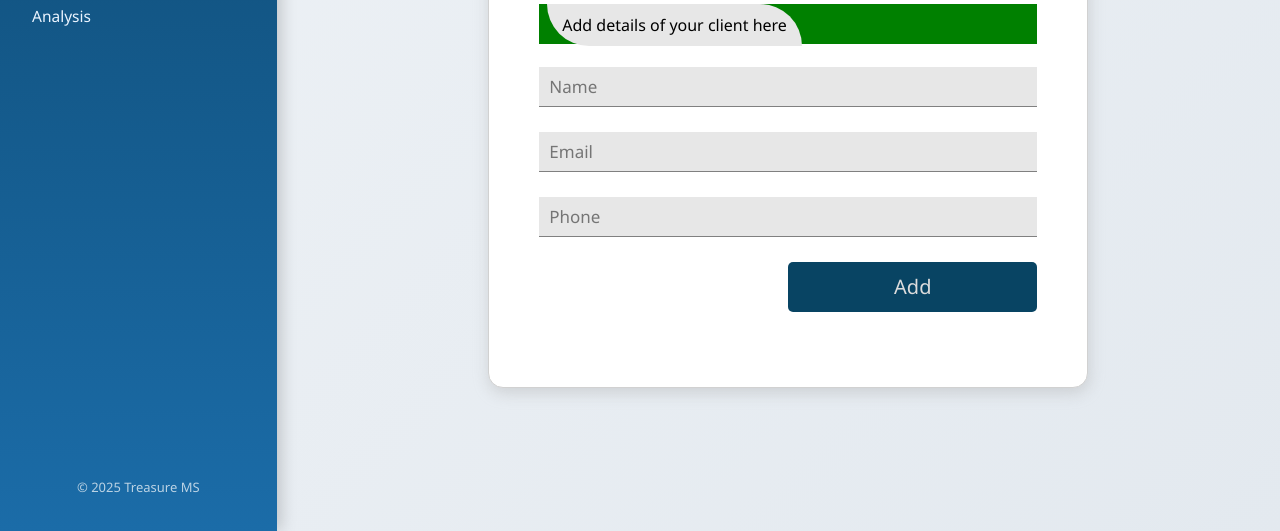
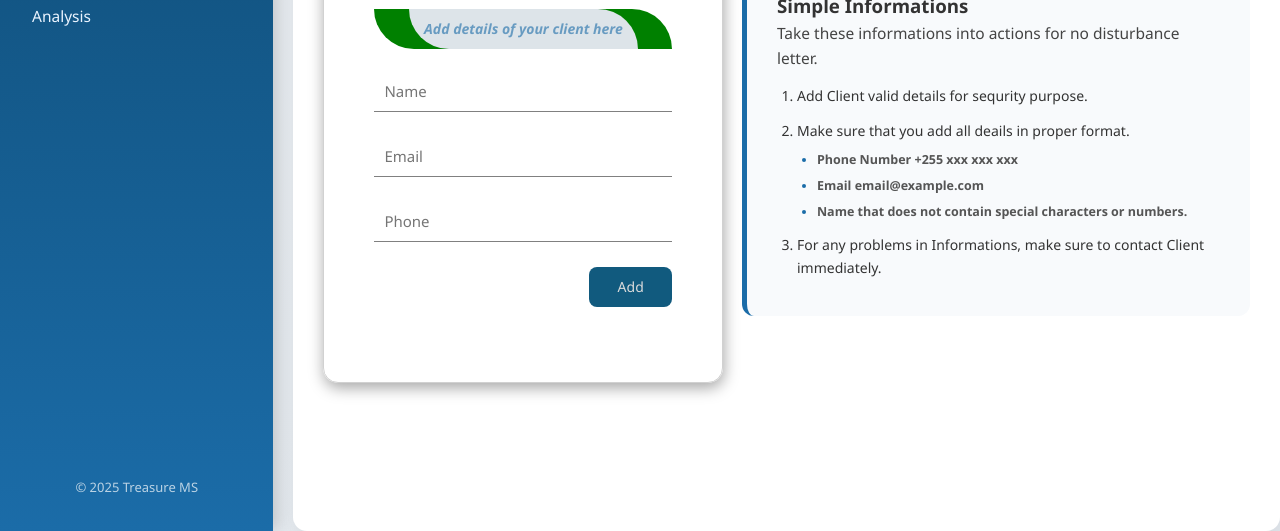
Before and after one commit to DnMaleek/JSTreasure, a website: page public/add_client.html in a window 1280 px wide. Shown: the part 269-800 px from the top of the page. Drawn offline with Linux system fonts and the light colour scheme.

Commit message:
New stylings

```diff
--- a/public/add_client.html
+++ b/public/add_client.html
@@ -81,26 +81,39 @@
             font-size: 13px;
             color: rgba(255,255,255,0.7);
         }
+        .main-container {
+            display: flex;
+            gap: 2%;
+            width: 100%;
+            max-width: 1200px;
+            margin: 0 auto;              /* center horizontally */
+            background: #ffffff;
+            border-radius: 14px;
+            padding: 30px;
+            box-shadow: 0 15px 30px rgba(0,0,0,0.08);
+
+            align-items: center;         /* vertical centering */
+            justify-content: center;
+        }
 
         .container {
+            flex: 1;
             display: flex;
             justify-content: center;
             align-items: center;
-            width: 100%;
         }
+
 
         form {
             border: 1px solid rgb(209, 209, 209);
-            box-shadow: 1px 5px 15px rgba(167, 167, 167, 0.4);
+            box-shadow: 1px 5px 15px rgba(167, 167, 167);
             display: flex;
             flex-direction: column;
             padding: 50px;
             gap: 15px;
-            width: 600px;
+            width: 400px;
             border-radius: 15px;
             transition: all .3s;
-            background-color: #ffffff;
-            position: relative;
         }
 
         form:hover {
@@ -109,38 +122,48 @@
 
         h2 {
             margin-bottom: 10px;
-            color: rgba(4, 101, 4, 0.85);
+            color:#1b6ca8;
             text-align: center;
         }
 
         .d1 {
             background-color: green;
-            padding-left: 8px;
             width: 100%;
             height: 40px;
             margin-bottom: 8px;
+            display: flex;
+            justify-content: center;
+            border-bottom-left-radius: 50px;
+            border-top-right-radius: 50px;
         }
 
         .d2 {
-            background-color: rgb(231, 231, 231);
-            height: 42px;
+            background-color: hsl(205, 21%, 89%);
+            height: 40px;
             padding: 0 15px;
             display: flex;
             align-items: center;
-            border-bottom-left-radius: 50px;
-            border-top-right-radius: 50px;
+            border-bottom-left-radius: 60px;
+            border-top-right-radius: 60px;
             position: absolute;
             z-index: 1;
+        }
+        .d2 p {
+            font-size: 14px;
+            font-weight: 800;
+            color: #1b6ca8;
+            opacity: .6;
+            font-style: italic;
         }
 
         input {
              width: 100%;
              height: 40px;
-            font-size: 17px;
+            font-size: 15px;
              padding-inline:10px ;
              outline: none;
              border: none;
-             background-color: rgb(231, 231, 231);
+             background-color: white;
              border-bottom: 1px solid gray;
               margin-bottom: 10px;
              }
@@ -152,13 +175,14 @@
         }
 
         button {
-            width: 50%;
-            height: 50px;
-            font-size: 20px;
+            width: 28%;
+            padding: 5px 12px;
+            height: 40px;
+            font-size: 14px;
             border: none;
-            border-radius: 5px;
+            border-radius: 8px;
             color: gainsboro;
-            background-color: rgb(8, 68, 99);
+            background-color: rgb(17, 90, 126);
             cursor: pointer;
             transition: all 0.3s ease;
         }
@@ -176,28 +200,69 @@
         }
 
         @media(max-width: 900px) {
-            main {
+            .main-container {
                 flex-direction: column;
-                align-items: center;
+                gap: 20px;
             }
 
-            aside {
-                width: 100%;
-                height: auto;
-                position: relative;
-                box-shadow: none;
-            }
-
+            .informations,
             .container {
                 width: 100%;
-                padding: 0 20px;
             }
 
             form {
                 width: 100%;
-                padding: 30px;
             }
         }
+
+        .informations {
+            background: #f8fafc;
+            border-left: 5px solid #1b6ca8;
+            padding: 25px 30px;
+            border-radius: 12px;
+            color: #333;
+            line-height: 1.6;
+        }
+
+        .informations p {
+            font-size: 15.5px;
+            margin-bottom: 15px;
+            color: #444;
+        }
+
+        .informations ol {
+            padding-left: 20px;
+        }
+
+        .informations ol > li {
+            margin-bottom: 12px;
+            font-size: 14px;
+        }
+
+        .informations ul {
+            margin-top: 8px;
+            padding-left: 20px;
+        }
+
+        .informations ul li {
+            list-style-type: disc;
+            font-size: 12.5px;
+            font-weight: 600;
+            color: #555;
+            margin-bottom: 6px;
+        }
+
+        /* Highlight format examples */
+        .informations ul li::marker {
+            color: #1b6ca8;
+        }
+
+        /* Optional emphasis */
+        .informations ol > li strong {
+            color: #1b6ca8;
+        }
+
+
     </style>
 </head>
 <body>
@@ -217,6 +282,7 @@
         </aside>
 
         <!-- Main Form Container -->
+        <div class="main-container">
         <div class="container">
             <form id="formData">
                 <h2>Add Client</h2>
@@ -236,6 +302,21 @@
                 <p id="msg"></p>
             </form>
         </div>
+        <div class="informations">
+                <h3>Simple Informations</h3>
+                <p>Take these informations into actions for no disturbance letter.</p>
+                <ol>
+                    <li>Add Client valid details for sequrity purpose.</li>
+                    <li>Make sure that you add all deails in proper format.
+                        <ul>
+                            <li>Phone Number +255 xxx xxx xxx</li>
+                            <li>Email email@example.com</li>
+                            <li>Name that does not contain special characters or numbers.</li>
+                        </ul>
+                    </li>
+                    <li>For any problems in Informations, make sure to contact Client immediately.</li>
+                </ol>
+            </div>
     </main>
 
     <script>
```
Also changed, not shown: public/view_client.html (+32 -8 lines), public/view_clients.html (+25 -7 lines).
